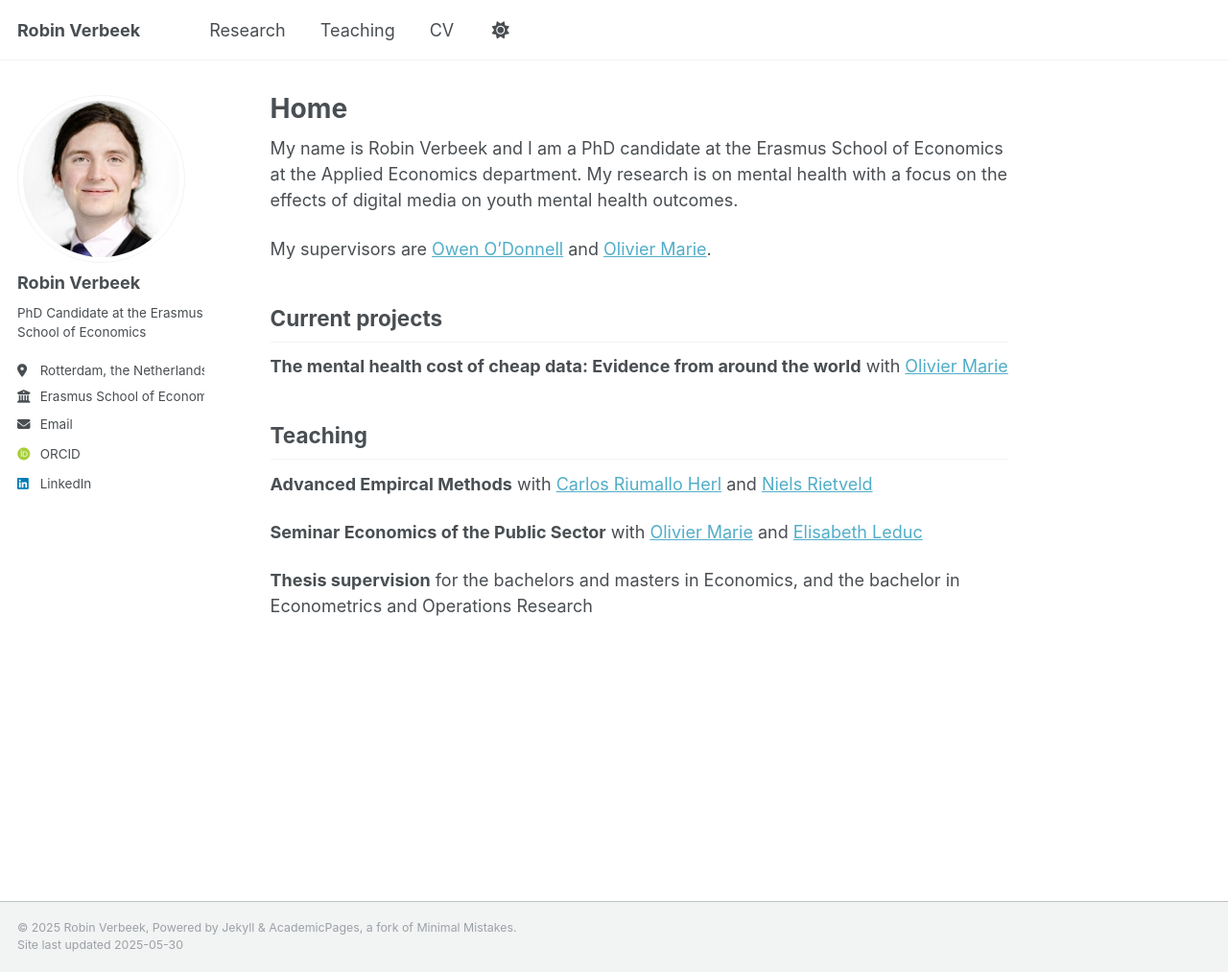
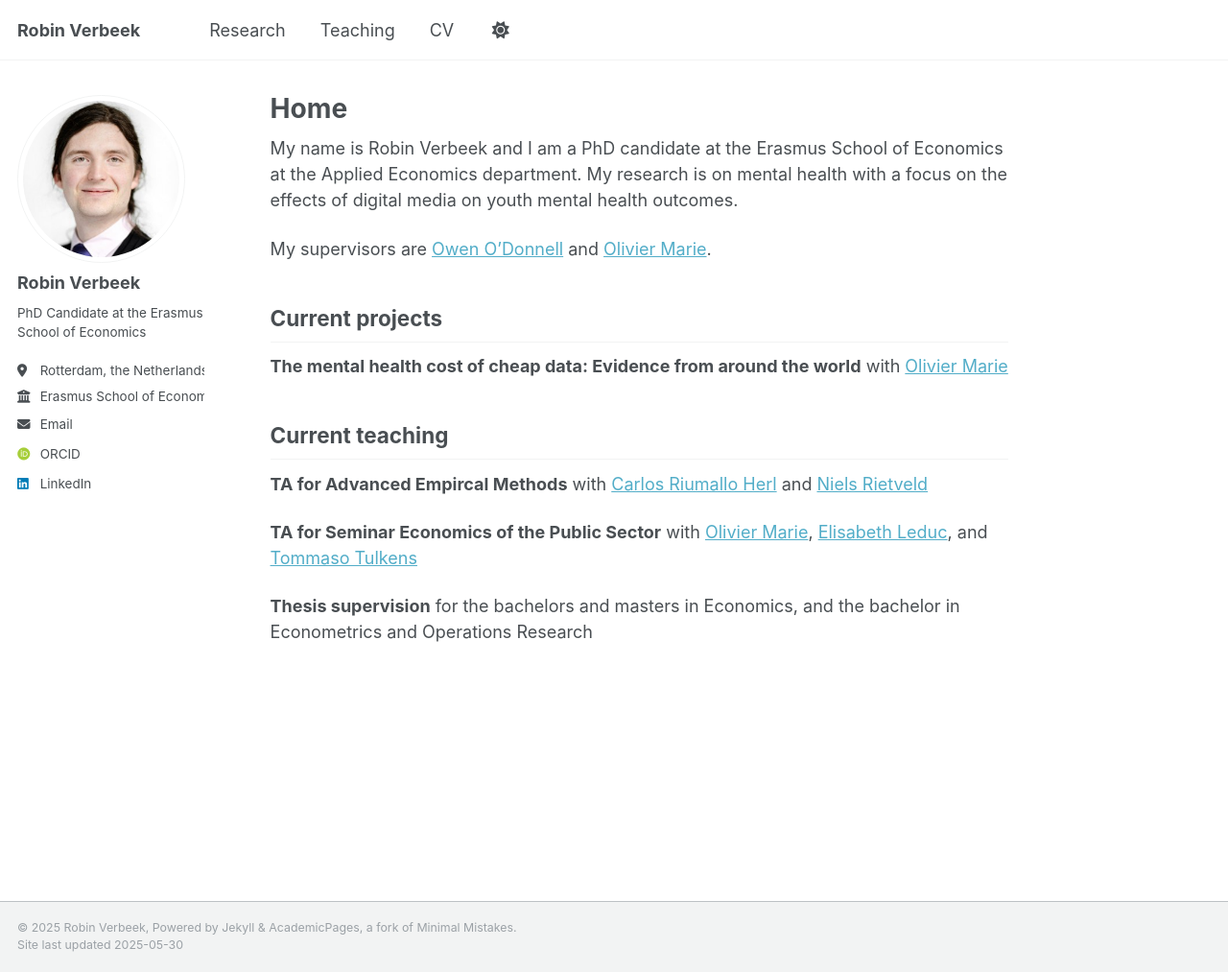
Before and after one commit to RobinV1/robinv1.github.io, a Jekyll site: the page built from _pages/about.md, in a window 1280 px wide and 1013 px high. Shown: the whole window at 96% size. Built offline with Jekyll 4.4.1, drawn with Linux system fonts in a browser that asks for light colours; some web fonts are replaced.

Commit message:
Update about.md

```diff
--- a/_pages/about.md
+++ b/_pages/about.md
@@ -13,9 +13,9 @@ My supervisors are [Owen O'Donnell](https://www.eur.nl/en/ese/people/owen-odonne
 ## Current projects
 **The mental health cost of cheap data: Evidence from around the world** with [Olivier Marie](https://sites.google.com/site/oliviermarie/)
 
-## Teaching
-**Advanced Empircal Methods** with [Carlos Riumallo Herl](https://www.eur.nl/en/people/carlos-riumallo-herl) and [Niels Rietveld](https://www.eur.nl/en/people/niels-rietveld)
+## Current teaching
+**TA for Advanced Empircal Methods** with [Carlos Riumallo Herl](https://www.eur.nl/en/people/carlos-riumallo-herl) and [Niels Rietveld](https://www.eur.nl/en/people/niels-rietveld)
 
-**Seminar Economics of the Public Sector** with [Olivier Marie](https://sites.google.com/site/oliviermarie/) and [Elisabeth Leduc](https://sites.google.com/view/elisabethleduc/about-me)
+**TA for Seminar Economics of the Public Sector** with [Olivier Marie](https://sites.google.com/site/oliviermarie/), [Elisabeth Leduc](https://sites.google.com/view/elisabethleduc/about-me), and [Tommaso Tulkens](https://www.linkedin.com/in/tommaso-tulkens-economics/)
 
 **Thesis supervision** for the bachelors and masters in Economics, and the bachelor in Econometrics and Operations Research
```
